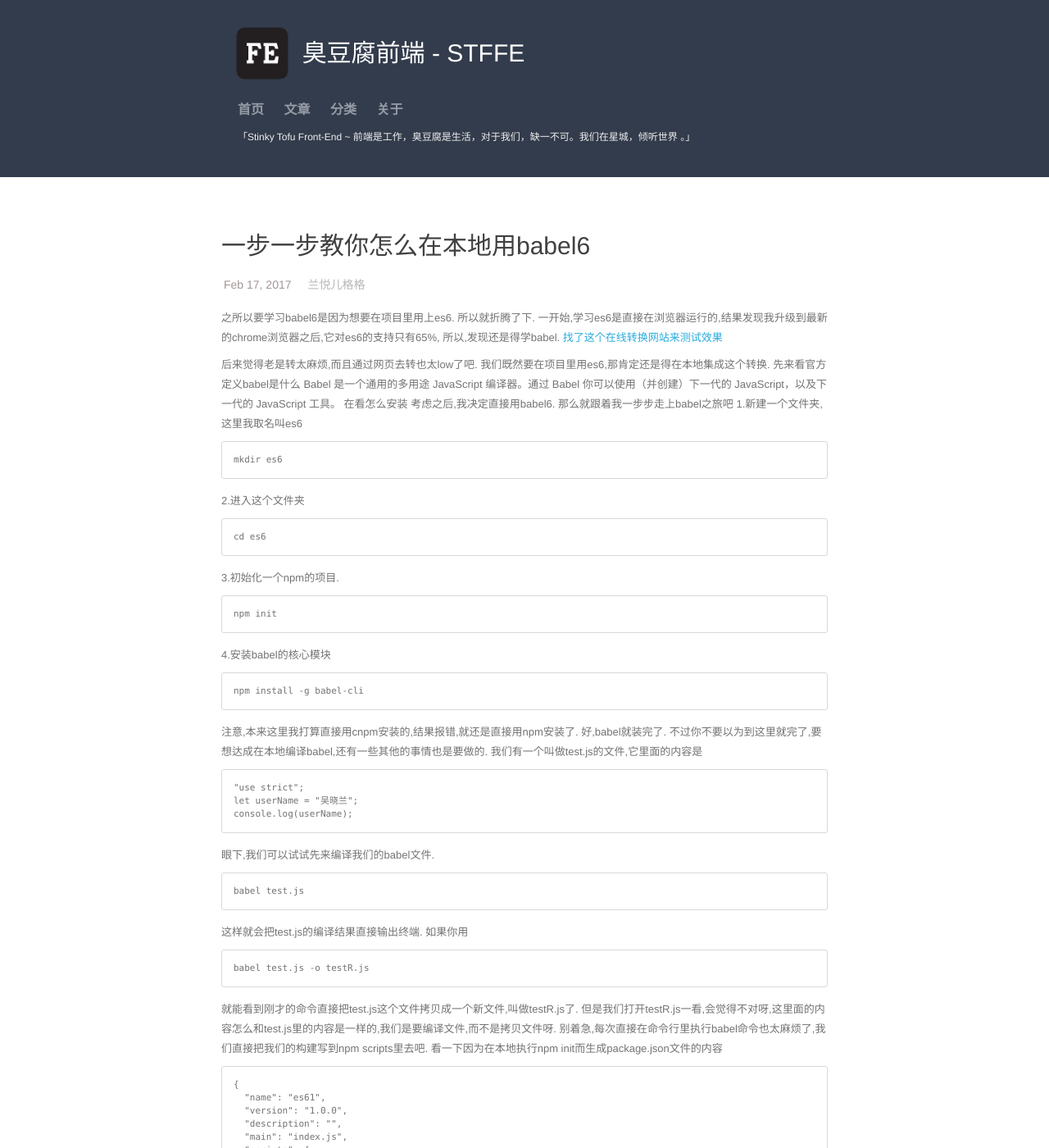
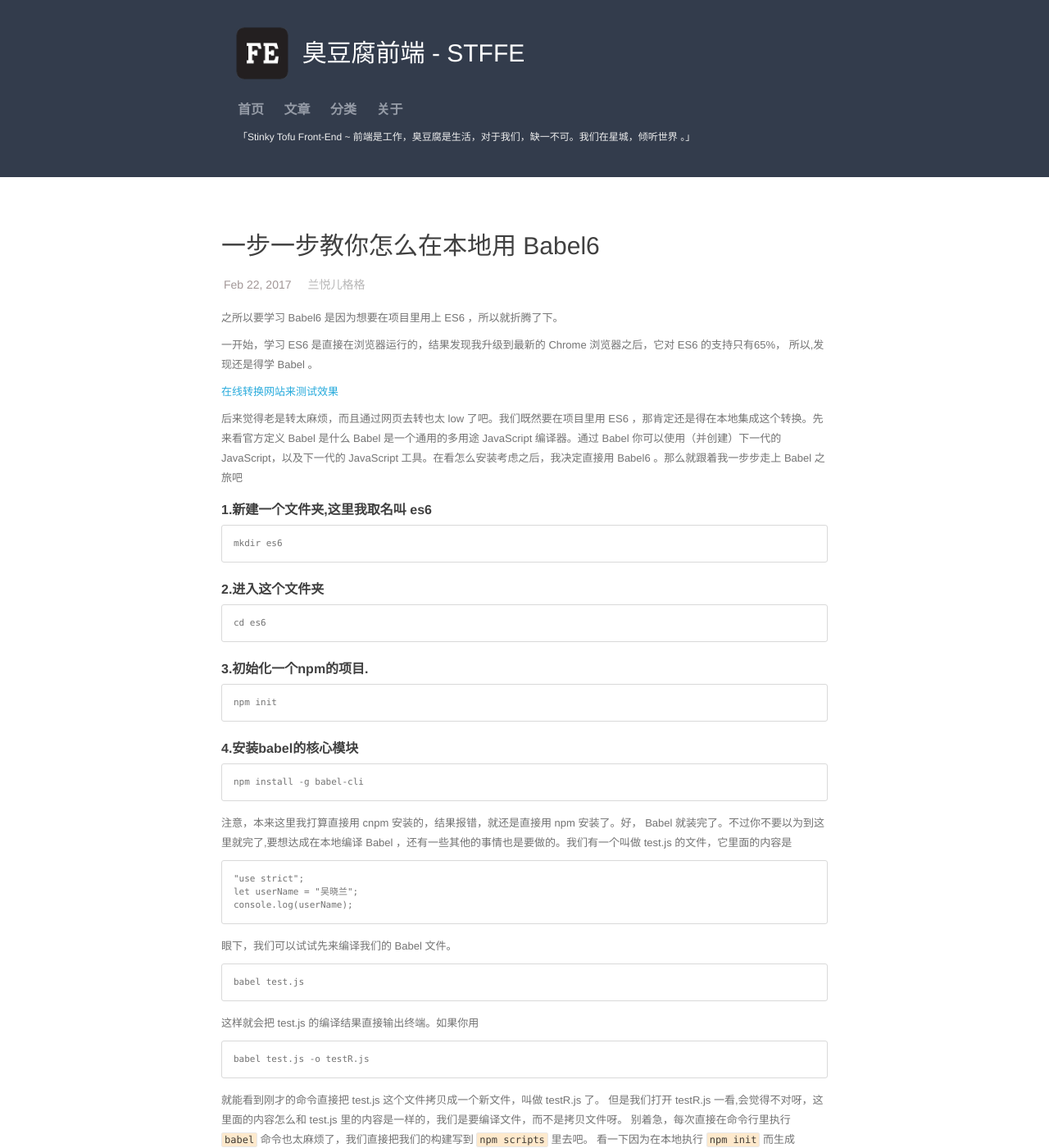
Before and after one commit to STFFE/stffe.github.com, a Jekyll site: the page built from _posts/2017-02-22-babel6.markdown, in a window 1280 px wide and 1400 px high. Shown: the whole window at 82% size. Built offline with Jekyll 4.4.1, drawn with Linux system fonts in a browser that asks for light colours; comment, search, counter and statistics services are not loaded; some of the changed text lies outside the part shown.

Commit message:
update: format post

````diff
--- a/_posts/2017-02-22-babel6.markdown
+++ b/_posts/2017-02-22-babel6.markdown
@@ -1,64 +1,65 @@
 ---
 layout: post
-title:  "一步一步教你怎么在本地用babel6"
-date:   2017-02-17
-categories: 全栈
+title:  "一步一步教你怎么在本地用 Babel6"
+date:   2017-02-22
+categories: Babel
 author: "兰悦儿格格"
 ---
 
-之所以要学习babel6是因为想要在项目里用上es6.
-所以就折腾了下.
-一开始,学习es6是直接在浏览器运行的,结果发现我升级到最新的chrome浏览器之后,它对es6的支持只有65%,
-所以,发现还是得学babel.
-[找了这个在线转换网站来测试效果](https://babeljs.io/repl/#?experimental=false&evaluate=true&loose=false&spec=false&code=import%20*%20as%20index%20from%20%22index.js%22)
+之所以要学习 Babel6 是因为想要在项目里用上 ES6 ，所以就折腾了下。
 
-后来觉得老是转太麻烦,而且通过网页去转也太low了吧.
-我们既然要在项目里用es6,那肯定还是得在本地集成这个转换.
-先来看官方定义babel是什么
-Babel 是一个通用的多用途 JavaScript 编译器。通过 Babel 你可以使用（并创建）下一代的 JavaScript，以及下一代的 JavaScript 工具。
-在看怎么安装
-考虑之后,我决定直接用babel6.
-那么就跟着我一步步走上babel之旅吧
-1.新建一个文件夹,这里我取名叫es6
+一开始，学习 ES6 是直接在浏览器运行的，结果发现我升级到最新的 Chrome 浏览器之后，它对 ES6 的支持只有65%，
+所以,发现还是得学 Babel 。
+
+[在线转换网站来测试效果](https://babeljs.io/repl/#?experimental=false&evaluate=true&loose=false&spec=false&code=import%20*%20as%20index%20from%20%22index.js%22)
+
+后来觉得老是转太麻烦，而且通过网页去转也太 low 了吧。我们既然要在项目里用 ES6 ，那肯定还是得在本地集成这个转换。先来看官方定义 Babel 是什么 Babel 是一个通用的多用途 JavaScript 编译器。通过 Babel 你可以使用（并创建）下一代的 JavaScript，以及下一代的 JavaScript 工具。在看怎么安装考虑之后，我决定直接用 Babel6 。那么就跟着我一步步走上 Babel 之旅吧
+
+#### 1.新建一个文件夹,这里我取名叫 es6
 ```
 mkdir es6
 ```
-2.进入这个文件夹
+
+#### 2.进入这个文件夹
 ```
 cd es6
 ```
 
-3.初始化一个npm的项目.
+#### 3.初始化一个npm的项目.
 ```
 npm init
 ```
-4.安装babel的核心模块
+
+#### 4.安装babel的核心模块
 ```
 npm install -g babel-cli
 ```
-注意,本来这里我打算直接用cnpm安装的,结果报错,就还是直接用npm安装了.
-好,babel就装完了.
-不过你不要以为到这里就完了,要想达成在本地编译babel,还有一些其他的事情也是要做的.
-我们有一个叫做test.js的文件,它里面的内容是
+
+注意，本来这里我打算直接用 cnpm 安装的，结果报错，就还是直接用 npm 安装了。好， Babel 就装完了。不过你不要以为到这里就完了,要想达成在本地编译 Babel ，还有一些其他的事情也是要做的。我们有一个叫做 test.js 的文件，它里面的内容是
+
 ```
 "use strict";
 let userName = "吴晓兰";
 console.log(userName);
 ```
-眼下,我们可以试试先来编译我们的babel文件.
+
+眼下，我们可以试试先来编译我们的 Babel 文件。
+
 ```
 babel test.js
 ```
 
-这样就会把test.js的编译结果直接输出终端.
-如果你用
+这样就会把 test.js 的编译结果直接输出终端。如果你用
+
 ```
 babel test.js -o testR.js
 ```
-就能看到刚才的命令直接把test.js这个文件拷贝成一个新文件,叫做testR.js了.
-但是我们打开testR.js一看,会觉得不对呀,这里面的内容怎么和test.js里的内容是一样的,我们是要编译文件,而不是拷贝文件呀.
-别着急,每次直接在命令行里执行babel命令也太麻烦了,我们直接把我们的构建写到npm scripts里去吧.
-看一下因为在本地执行npm init而生成package.json文件的内容
+
+就能看到刚才的命令直接把 test.js 这个文件拷贝成一个新文件，叫做 testR.js 了。
+但是我们打开 testR.js 一看,会觉得不对呀，这里面的内容怎么和 test.js 里的内容是一样的，我们是要编译文件，而不是拷贝文件呀。
+别着急，每次直接在命令行里执行 `babel` 命令也太麻烦了，我们直接把我们的构建写到 `npm scripts` 里去吧。
+看一下因为在本地执行 `npm init` 而生成 package.json 文件的内容
+
 ```
 {
   "name": "es61",
@@ -72,7 +73,9 @@ babel test.js -o testR.js
   "license": "ISC"
 }
 ```
-找到里面的scripts,可以看到已经有一个叫做test的任务demo,我们给scripts加一个属性,build,加了之后就变成这样了
+
+找到里面的 scripts ，可以看到已经有一个叫做 test 的任务 demo ，我们给 scripts 加一个属性，build 加了之后就变成这样了。
+
 ```
 {
   "name": "es61",
@@ -104,26 +107,29 @@ ok,这下终于把构建任务写在npm scripts里了.
     ],
     "plugins": []
   }
-  ```
+```
+
 然后再执行
+
 ```
 npm install babel-preset-es2015 --save
 ```
 
-ok,我们现在再执行npm init build会发现restR.js的文件已经变成了
+ok,我们现在再执行 `npm init build` 会发现 restR.js 的文件已经变成了。
+
 ```
 "use strict";
 
 var userName = "吴晓兰";
 console.log(userName);
 ```
-这正是我们想要的结果.
-但是你以为这就完了么?不,这样是会有隐患的.
-请注意,babel的作用是把es6的语法编译成es5.
-但是比如如果你直接用了一些新的API,它却可能会出错了.因为有一些API,它并不会编译..
-为了解决这个问题,我们可以使用一种叫做Polyfill的技术,简单的说,polyfill是在当前运行环境里用来复制或者说模拟尚不存在的原声api的代码.
-那么,你可以安装这个插件
+
+这正是我们想要的结果。但是你以为这就完了么？不，这样是会有隐患的。请注意 Babel 的作用是把 es6 的语法编译成 es5。但是比如如果你直接用了一些新的 API ，它却可能会出错了，因为有一些 API ，它并不会编译。
+
+为了解决这个问题，我们可以使用一种叫做 Polyfill 的技术，简单的说， Polyfill 是在当前运行环境里用来复制或者说模拟尚不存在的原生 API 的代码。那么，你可以安装这个插件。
+
 ```
 npm install --save babel-polyfill
 ```
-好啦,就这样吧.哈哈哈.其实最后一步,也就是安装polyfill对于我们wecash闪银来说,是可以不用的,因为我们ie都不用兼容,所以基本上不会有这个问题.
+
+好啦，就这样吧。哈哈哈，其实最后一步，也就是安装 Polyfill 对于我们 wecash 闪银来说,是可以不用的,因为我们 IE 都不用兼容，所以基本上不会有这个问题。
````
Also changed, not shown: other parts of _posts/2017-02-22-babel6.markdown (+7 -7 lines).
